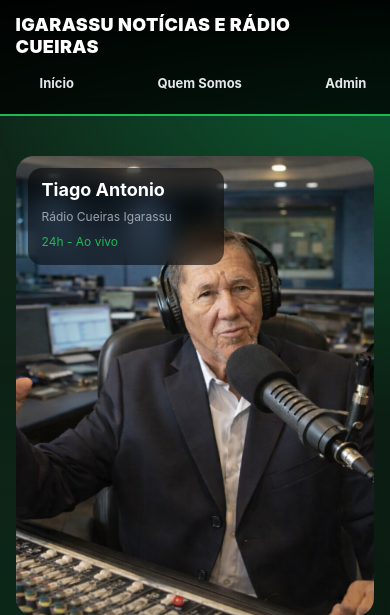
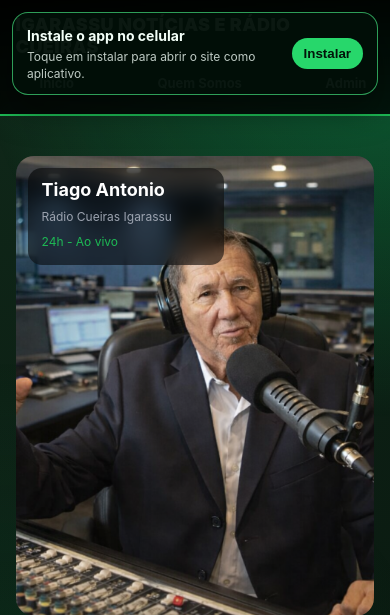
Before and after one commit to tiagojr159/igarassunoticias, a PHP site: page / in a window 390 px wide. Shown: the top 615 px of the page. Run offline with PHP 8.4, Linux system fonts and the light colour scheme; data that the repository does not hold is empty.

Commit message:
ajustado o botao novamente

```diff
--- a/index.php
+++ b/index.php
@@ -667,7 +667,7 @@ elseif (!empty($imgsRelacionadas[$n['id']])) {
         const pwaInstallTipButton = document.getElementById("pwaInstallTipButton");
 
         const showInstallControls = () => {
-            if (!isMobileDevice || isStandalone) {
+            if (isStandalone) {
                 return;
             }
 
@@ -711,9 +711,6 @@ elseif (!empty($imgsRelacionadas[$n['id']])) {
 
         window.addEventListener("beforeinstallprompt", (event) => {
             event.preventDefault();
-            if (!isMobileDevice) {
-                return;
-            }
             deferredInstallPrompt = event;
             showInstallControls();
         });
--- a/noticia.php
+++ b/noticia.php
@@ -422,7 +422,7 @@ $conn->close();
         const pwaInstallTipButton = document.getElementById("pwaInstallTipButton");
 
         const showInstallControls = () => {
-            if (!isMobileDevice || isStandalone) {
+            if (isStandalone) {
                 return;
             }
 
@@ -466,9 +466,6 @@ $conn->close();
 
         window.addEventListener("beforeinstallprompt", (event) => {
             event.preventDefault();
-            if (!isMobileDevice) {
-                return;
-            }
             deferredInstallPrompt = event;
             showInstallControls();
         });
--- a/service-worker.js
+++ b/service-worker.js
@@ -1,4 +1,4 @@
-const CACHE_NAME = "igarassu-noticias-v4";
+const CACHE_NAME = "igarassu-noticias-v5";
 const APP_SHELL = [
   "/igarassunoticias/",
   "/igarassunoticias/index.php",
--- a/styles.css
+++ b/styles.css
@@ -970,8 +970,8 @@ header h1 span {
 
 .pwa-install-tip {
     position: fixed;
+    top: 14px;
     right: 16px;
-    bottom: 18px;
     z-index: 1500;
     display: none;
     align-items: center;
@@ -1018,7 +1018,7 @@ header h1 span {
 @keyframes pwaFloatIn {
     from {
         opacity: 0;
-        transform: translateY(10px);
+        transform: translateY(-10px);
     }
 
     to {
@@ -1088,7 +1088,7 @@ header h1 span {
 
     .pwa-install-tip {
         right: 12px;
-        bottom: 12px;
+        top: 12px;
         width: calc(100vw - 24px);
     }
 }
```
